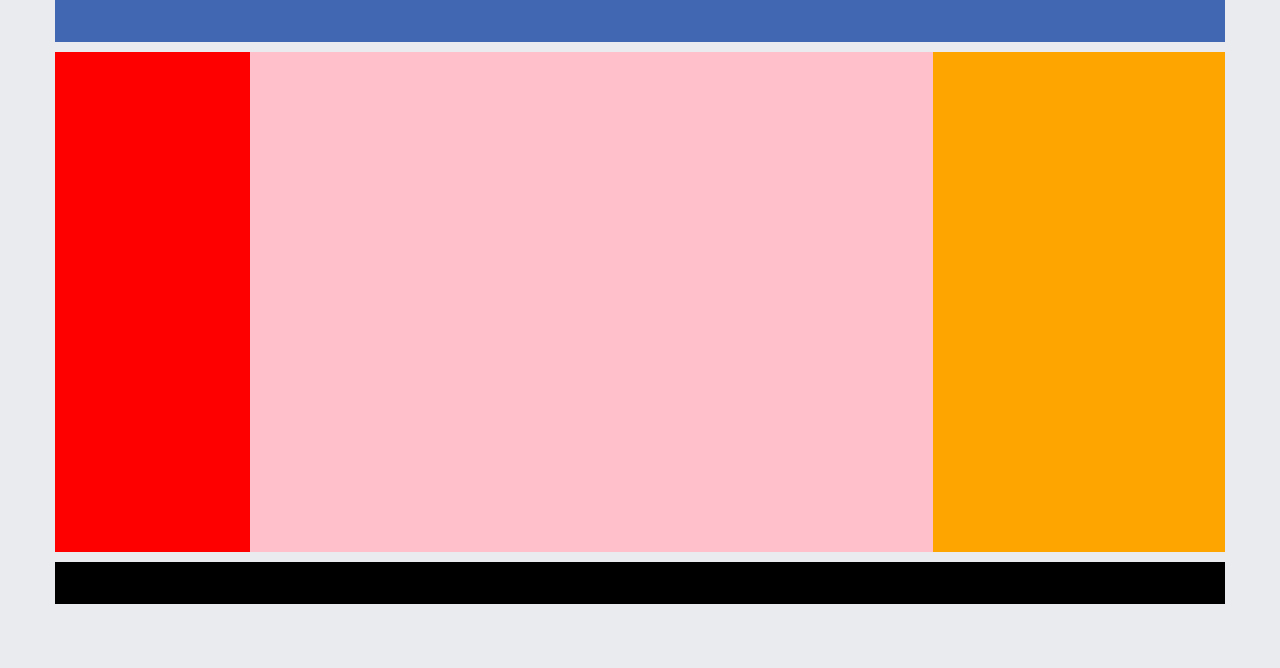
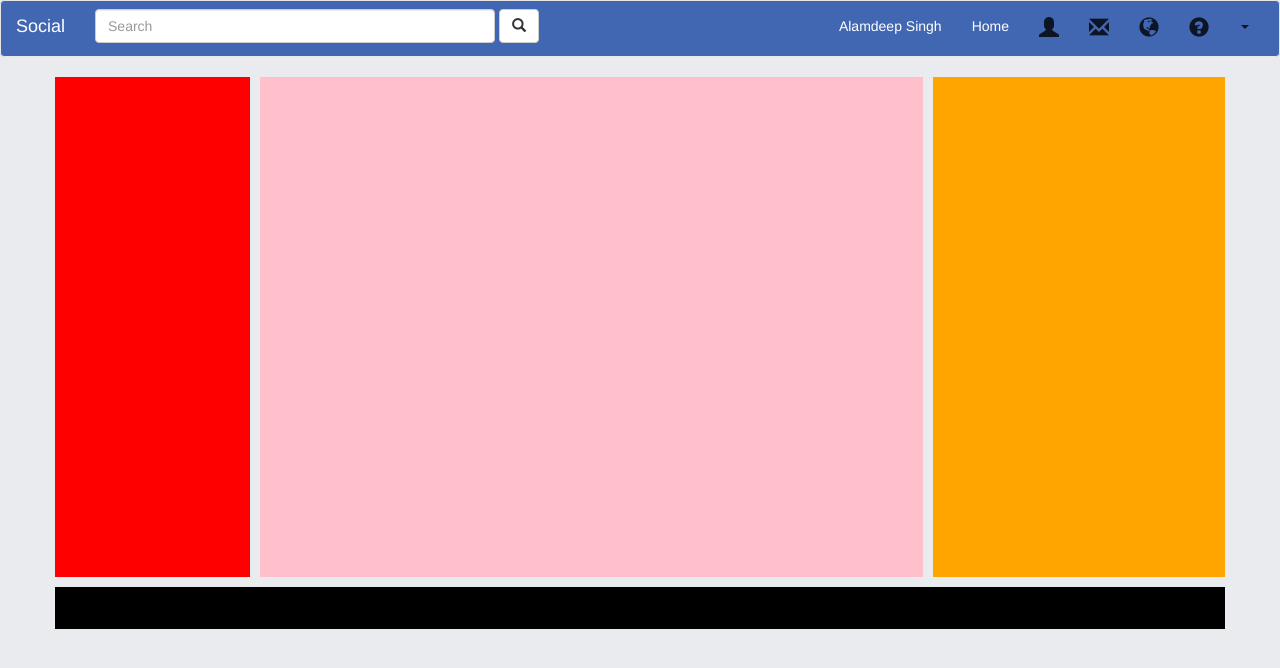
Before and after one commit to alamdeep-1/social_site, a plain HTML site: page index.html in a window 1280 px wide. Drawn offline with Linux system fonts and the light colour scheme.

Commit message:
added navigation bar

```diff
--- a/index.html
+++ b/index.html
@@ -8,12 +8,55 @@
 </head>
 <body>
 
+<nav class="navbar navbar-default" id="my-nav">
+    <div class="container-fluid">
+        <!-- Brand and toggle get grouped for better mobile display -->
+        <div class="navbar-header">
+            <button type="button" class="navbar-toggle collapsed" data-toggle="collapse" data-target="#bs-example-navbar-collapse-1" aria-expanded="false">
+                <span class="sr-only">Toggle navigation</span>
+                <span class="icon-bar"></span>
+                <span class="icon-bar"></span>
+                <span class="icon-bar"></span>
+            </button>
+            <a class="navbar-brand" href="#">Social</a>
+        </div>
+
+        <!-- Collect the nav links, forms, and other content for toggling -->
+        <div class="collapse navbar-collapse" id="bs-example-navbar-collapse-1">
+
+            <form class="navbar-form navbar-left">
+                <div class="form-group">
+                    <input type="text" class="form-control search_width" placeholder="Search">
+                </div>
+                <button type="submit" class="btn btn-default"><span class="glyphicon glyphicon-search"></span></button>
+            </form>
+            <ul class="nav navbar-nav navbar-right" id="icon-color">
+                <li><a href="#">Alamdeep Singh</a></li>
+                <li><a href="#">Home</a></li>
+                <li><a href="#"><span class="glyphicon glyphicon-user"></span></a></li>
+                <li><a href="#"><span class="glyphicon glyphicon-envelope"></span></a></li>
+                <li><a href="#"><span class="glyphicon glyphicon-globe"></span></a></li>
+                <li><a href="#"><span class="glyphicon glyphicon-question-sign"></span></a></li>
+                <li class="dropdown">
+                    <a href="#" class="dropdown-toggle" data-toggle="dropdown" role="button" aria-haspopup="true" aria-expanded="false"><span class="caret"></span></a>
+                    <ul class="dropdown-menu">
+                        <li><a href="#">Action</a></li>
+                        <li><a href="#">Another action</a></li>
+                        <li><a href="#">Something else here</a></li>
+                        <li role="separator" class="divider"></li>
+                        <li><a href="#">Separated link</a></li>
+                    </ul>
+                </li>
+            </ul>
+        </div><!-- /.navbar-collapse -->
+    </div><!-- /.container-fluid -->
+</nav>
+
 <div class="container">
-    <nav class="row" id="my-nav"></nav>
     <article class="row">
-        <section class="col-md-2 red"></section>
-        <section class="col-md-7 pink"></section>
-        <section class="col-md-3 orange"></section>
+        <section class="col-md-2"><div class="red"></div></section>
+        <section class="col-md-7"><div class="pink"></div></section>
+        <section class="col-md-3"><div class="orange"></div></section>
     </article>
     <footer class="row"></footer>
 </div>
--- a/main.css
+++ b/main.css
@@ -5,9 +5,23 @@ body{
 
 #my-nav{
     background-color: #4267B2;
-    height: 42px;
-    margin-bottom: 10px;
+}
 
+#my-nav a{
+    color: white !important;
+}
+
+.search_width{
+    width: 400px !important;
+}
+
+#icon-color span{
+    color: #0D1524;
+    font-size: 20px;
+}
+
+section{
+    padding: 0 !important;
 }
 
 .red, .pink, .orange{
@@ -20,11 +34,11 @@ body{
 
 .pink{
     background-color: pink;
+    margin: 0 10px 0 10px;
 }
 
 .orange{
     background-color: orange;
-
 }
 
 footer{
```
